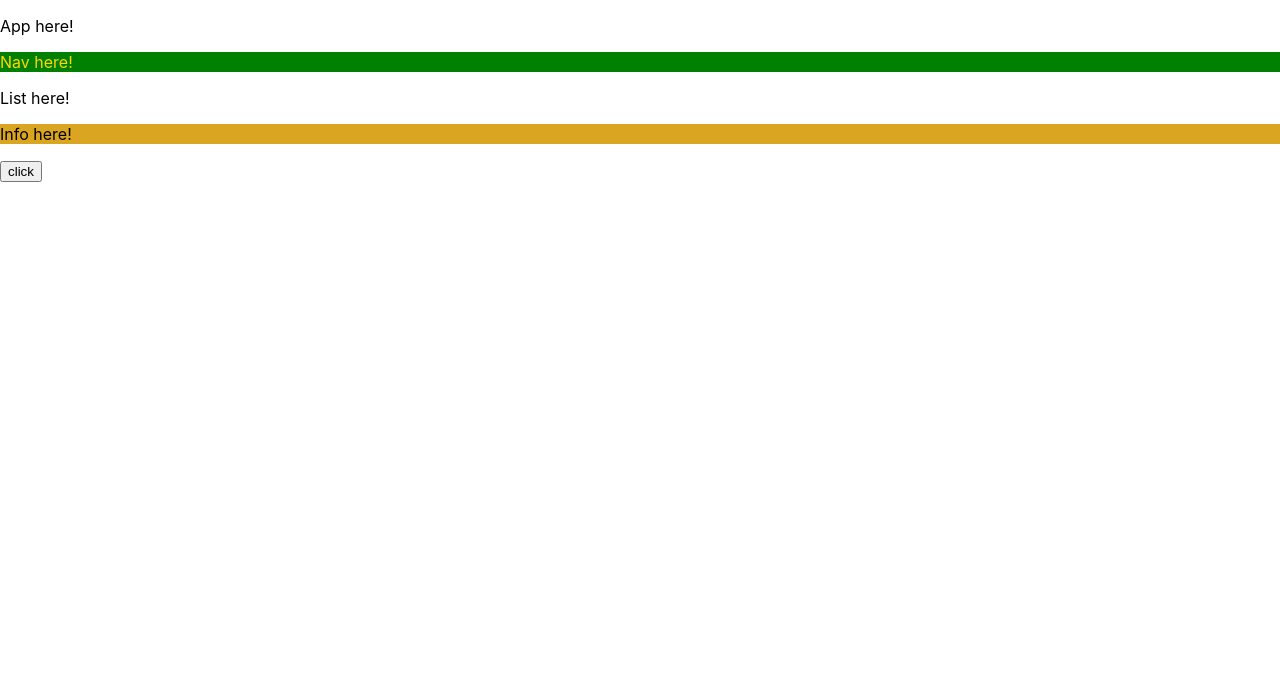
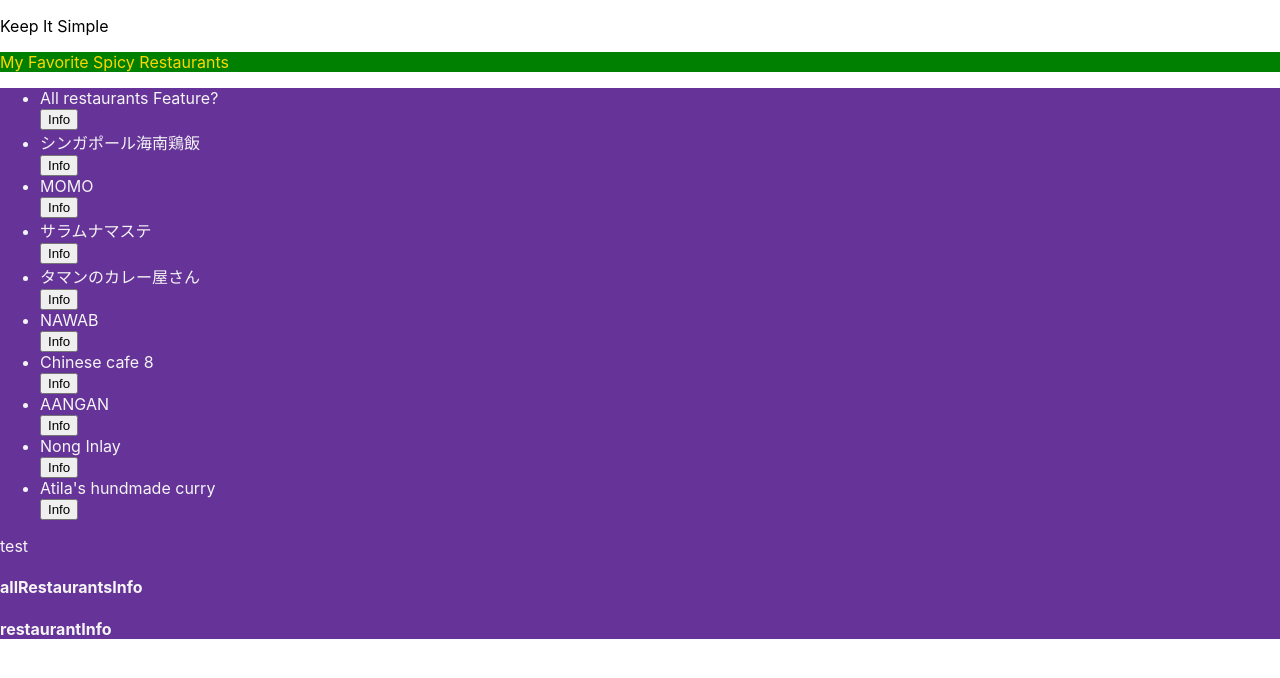
Before and after one commit to miku0129/cc14-solo-mvp-project_FRONTEND, a React (Create React App) app: page / in a window 1280 px wide. Shown: the top 678 px of the page. Built offline with nearby package versions, Linux system fonts and the light colour scheme; the HTML template or start-up script is replaced by a standard one.

Commit message:
inprimented list, event doesnt't work

```diff
--- a/src/App.jsx
+++ b/src/App.jsx
@@ -5,24 +5,10 @@ import Nav from "./Nav";
 
 function App() {
   return (
-    <div className="App">
-      <header className="App-header">
-        <p>App here!</p>
-        <Nav />
-        {/* <img src={logo} className="App-logo" alt="logo" />
-        <p>
-          Edit <code>src/App.js</code> and save to reload.
-        </p>
-        <a
-          className="App-link"
-          href="https://reactjs.org"
-          target="_blank"
-          rel="noopener noreferrer"
-        >
-          Learn React
-        </a> */}
-      </header>
-      <List />
+    <div className="App" style={{ flex: 1 }}>
+      <p>Keep It Simple</p>
+      <Nav style={{ flex: 1 }} />
+      <List style={{ flex: 3 }} />
     </div>
   );
 }
--- a/src/Info.jsx
+++ b/src/Info.jsx
@@ -2,34 +2,37 @@ import React, { useState } from "react";
 import axios from "axios";
 import "./styles/Info.css";
 
-function Info() {
-  //state for all restaurant data
-  const [allRestaurants, setState] = useState("");
+function Info({ allRestaurants, restaurant, name }) {
+  // //state for all restaurant data
+  // const [allRestaurants, setState] = useState("");
 
-  //get all data
-  async function getAllData() {
-    console.log("getAllData here!");
+  // //get all data
+  // async function getAllData() {
+  //   console.log("getAllData here!");
 
-    //開発環境ではlocalURLをfetchしても良い
-    // const req = axios.get("https://localhost:9000/api/restaurants");
-    //本番環境ではfetchするURL(データ）はインターネットから取る必要がある。
-    //URLを手に入れるにはHerokuにてデプロイが完了している必要がある。
-    const req = axios.get(
-      "https://cc14solomvpproject-app.herokuapp.com/api/restaurants"
-    );
-    const res = await req;
-    const data = res.data;
-    console.log(data[0]);
-    setState(data[0].name);
-  }
+  //   //開発環境ではlocalURLをfetchしても良い
+  //   // const req = axios.get("https://localhost:9000/api/restaurants");
+  //   //本番環境ではfetchするURL(データ）はインターネットから取る必要がある。
+  //   //URLを手に入れるにはHerokuにてデプロイが完了している必要がある。
+  //   const req = axios.get(
+  //     "https://cc14solomvpproject-app.herokuapp.com/api/restaurants"
+  //   );
+  //   const res = await req;
+  //   const data = res.data;
+  //   console.log(data[0]);
+  //   // setState(data[0].name);
+  // }
 
   return (
     <>
-      <p className="info">Info here!</p>
+      {/* <p className="info">Info here!</p>
       <button id="testBtn" onClick={getAllData}>
         click
       </button>
-      <p>{allRestaurants}</p>
+      <p>{allRestaurants}</p> */}
+      <p>{name}</p>
+      <h4>{allRestaurants}</h4>
+      <h4>{restaurant}</h4>
     </>
   );
 }
--- a/src/List.jsx
+++ b/src/List.jsx
@@ -4,37 +4,95 @@ import "./styles/List.css";
 import Info from "./Info.jsx";
 
 function List() {
-  //   //state for all restaurant data
-  //   const [allRestaurants, setState] = useState("");
+  // show all restaurants info when I click the button
+  //state for all restaurant data
+  const [allRestaurantsInfo, setAllRestaurants] = useState([]);
+  //get all data
+  async function getAllData() {
+    console.log("getAllData here!");
+    //開発環境ではlocalURLをfetchしても良い
+    // const req = axios.get("https://localhost:9000/api/restaurants");
+    //本番環境ではfetchするURL(データ）はインターネットから取る必要がある。
+    //URLを手に入れるにはHerokuにてデプロイが完了している必要がある。
+    const req = axios.get(
+      "https://cc14solomvpproject-app.herokuapp.com/api/restaurants"
+    );
+    const res = await req;
+    const data = res.data;
+    console.log(data);
+    // setState(data[0]);
+    const all = data.map((el) => {
+      return el.name + " : " + el.feature + " / ";
+    });
+    setAllRestaurants(all);
+  }
+  console.log(allRestaurantsInfo);
 
-  //   //get all data
-  //   async function getAllData() {
-  //     console.log("getAllData here!");
+  //logic for restaurants
+  const [restaurantInfo, setRestaurant] = useState([]);
 
-  //     //開発環境ではlocalURLをfetchしても良い
-  //     // const req = axios.get("https://localhost:9000/api/restaurants");
-  //     //本番環境ではfetchするURL(データ）はインターネットから取る必要がある。
-  //     //URLを手に入れるにはHerokuにてデプロイが完了している必要がある。
-  //     const req = axios.get(
-  //       "https://cc14solomvpproject-app.herokuapp.com/api/restaurants"
-  //     );
-  //     const res = await req;
-  //     const data = res.data;
-  //     console.log(data[0]);
-  //     setState(data[0].name);
-  //   }
+  async function restaurantFunc(e) {
+    console.log("func clicked");
+    console.log(e.target.value);
+    const value = e.target.value;
+
+    const req = axios.get(
+      "https://cc14solomvpproject-app.herokuapp.com/api/restaurants"
+    );
+    const res = await req;
+    const data = res.data;
+    // console.log(data);
+    if (value === "shing") {
+      // console.log(data[0]);
+      let temp = [];
+      let info = temp.concat([data[0].name, data[0].feature, data[0].tell]);
+      setRestaurant(info);
+    }
+    if (value === "momo") {
+      console.log(data[1]);
+      let temp = [];
+      let info = temp.concat([data[1].name, data[1].feature, data[1].tell]);
+      setRestaurant(info);
+    }
+  }
+  console.log(restaurantInfo);
 
   return (
-    <>
-      {/* <p className="list">List here!</p>
-      <button id="testBtn" onClick={getAllData}>
-        click
-      </button>
-      <p>{allRestaurants}</p>
-      <Info /> */}
-      <p>List here!</p>
-      <Info />
-    </>
+    <div className="list">
+      {/* feature : I want to make the list more dinamic  */}
+      <ul>
+        <li>All restaurants Feature?</li>
+        <button onClick={getAllData}>Info</button>
+        <li>シンガポール海南鶏飯</li>
+        <button onClick={restaurantFunc} value="shing">
+          Info
+        </button>
+        <li>MOMO</li>
+        <button onClick={restaurantFunc} value="momo">
+          Info
+        </button>
+        <li>サラムナマステ</li>
+        <button>Info</button>
+        <li>タマンのカレー屋さん</li>
+        <button>Info</button>
+        <li>NAWAB</li>
+        <button>Info</button>
+        <li>Chinese cafe 8</li>
+        <button>Info</button>
+        <li>AANGAN</li>
+        <button>Info</button>
+        <li>Nong Inlay</li>
+        <button>Info</button>
+        <li>Atila's hundmade curry</li>
+        <button>Info</button>
+      </ul>
+      {/* <Info allInfo={allRestaurants} singInfo={shingRestaurant} /> */}
+      <Info
+        allRestaurants="allRestaurantsInfo"
+        restaurant="restaurantInfo"
+        name="test"
+      />
+    </div>
   );
 }
 
--- a/src/Nav.jsx
+++ b/src/Nav.jsx
@@ -3,8 +3,8 @@ import "./styles/Nav.css";
 
 function Nav() {
   return (
-    <div className="navbar" style={{ color: "gold" }}>
-      <p>Nav here!</p>
+    <div className="navbar">
+      <p>My Favorite Spicy Restaurants</p>
     </div>
   );
 }
--- a/src/styles/Info.css
+++ b/src/styles/Info.css
@@ -1,3 +1,4 @@
 .info {
   background-color: goldenrod;
+  color: black;
 }
--- a/src/styles/List.css
+++ b/src/styles/List.css
@@ -0,0 +1,4 @@
+.list {
+  background-color: rebeccapurple;
+  color: whitesmoke;
+}
--- a/src/styles/Nav.css
+++ b/src/styles/Nav.css
@@ -1,3 +1,4 @@
 .navbar {
   background-color: green;
+  color: gold;
 }
```
